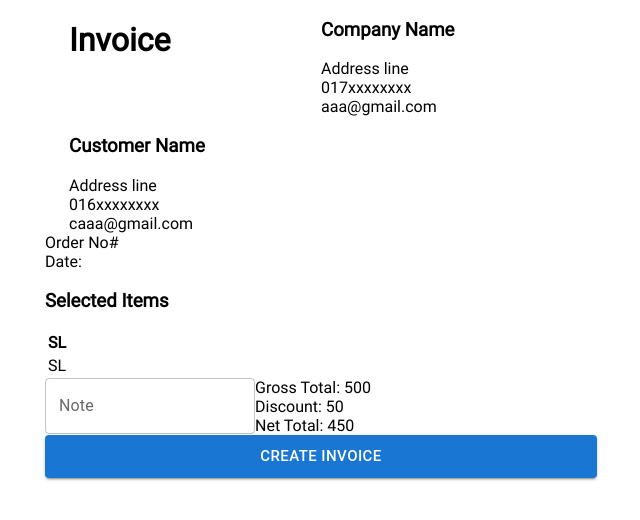
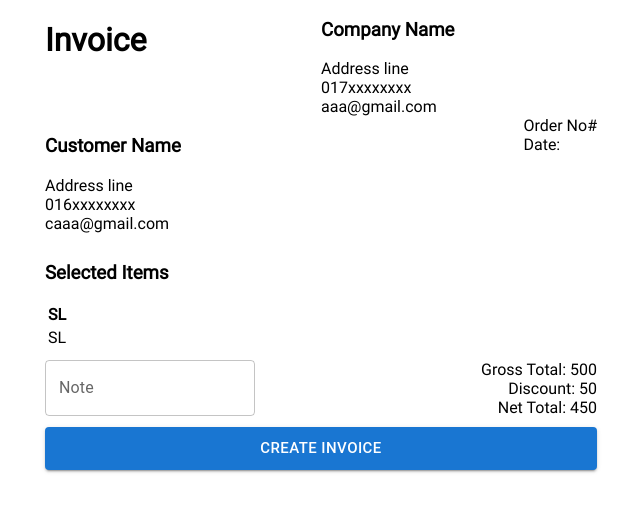
Before and after one commit to ehsanmunna/soft-invoice, a React (Create React App) app: page /invoice-create in a window 1280 px wide. Shown: the top 520 px of the page, without its empty margins (319-959 px from the left). Built offline with nearby package versions, Linux system fonts and the light colour scheme.

Commit message:
invoice layout balace done

```diff
--- a/src/components/Invoice/CustomerInfo.tsx
+++ b/src/components/Invoice/CustomerInfo.tsx
@@ -1,18 +1,15 @@
 import { Box } from "@mui/material"
 import { ICustomerAddress } from "../../interface/invoice/IAddress"
-import PageContainer from "../Layout/PageContainer"
 import AppSubTitle from "../Typography/SubTitle"
 
 const CustomerInfo = (props: ICustomerAddress) => {
     return (
-        <PageContainer>
             <Box style={{ width: '100%' }}>
                 <AppSubTitle name={props.customerName} />
                 <div>{props.addressLine1}</div>
                 <div>{props.phone}</div>
                 <div>{props.email}</div>
             </Box>
-        </PageContainer>
     )
 }
 
--- a/src/components/Invoice/InvoiceHead.tsx
+++ b/src/components/Invoice/InvoiceHead.tsx
@@ -10,19 +10,17 @@ const invStyle = {
 
 const InvoiceHead = (props: ICompanyAddress) => {
     return (
-        <PageContainer>
-            <Box sx={invStyle.display}>
-            <Box style={{width: '100%'}}>
-                <AppTitle direction="left" name="Invoice"/>
+        <Box sx={invStyle.display}>
+            <Box style={{ width: '100%' }}>
+                <AppTitle direction="left" name="Invoice" />
             </Box>
-            <Box style={{width: '100%'}}>
-                <AppSubTitle name={props.companyName}/>
+            <Box style={{ width: '100%' }}>
+                <AppSubTitle name={props.companyName} />
                 <div>{props.addressLine1}</div>
                 <div>{props.phone}</div>
                 <div>{props.email}</div>
             </Box>
         </Box>
-        </PageContainer>
     )
 }
 
--- a/src/components/Invoice/InvoiceTotalContainer.tsx
+++ b/src/components/Invoice/InvoiceTotalContainer.tsx
@@ -3,7 +3,7 @@ import { IInvoiceTotalSummery } from "../../interface/invoice/IInvoice"
 
 const InvoiceTotalSummery = (props: IInvoiceTotalSummery) => {
     return (
-        <Box style={{ width: '100%' }}>
+        <Box style={{ width: '100%', textAlign: 'right' }}>
             <div>Gross Total: {props.grossTotal}</div>
             <div>Discount: {props.discount}</div>
             <div>Net Total: {props.netTotal}</div>
--- a/src/components/Layout/TableContainer.tsx
+++ b/src/components/Layout/TableContainer.tsx
@@ -1,9 +1,9 @@
-import { Box } from "@mui/material";
+import { Box, GlobalStyles } from "@mui/material";
 import { ITableContainer } from "../../interface/Common";
 import AppSubTitle from "../Typography/SubTitle";
 const AppTableContainer = (props: ITableContainer) => {
   return (
-    <Box>
+    <Box style={{paddingBottom: 10}}>
       <AppSubTitle name={props.subtitle}/>
       {props.children}
     </Box>
--- a/src/pages/Invoice/Invoice-Create.tsx
+++ b/src/pages/Invoice/Invoice-Create.tsx
@@ -12,6 +12,10 @@ import FormContainer from "../../components/Layout/FormContainer";
 import PageContainer from "../../components/Layout/PageContainer";
 import AppTableContainer from "../../components/Layout/TableContainer";
 
+const _paddingBottom = {
+  paddingBottom: 10
+};
+
 function InvoiceCreatePage() {
 
   return (
@@ -24,7 +28,7 @@ function InvoiceCreatePage() {
             phone="017xxxxxxxx"
             email="aaa@gmail.com"
           />
-          <Box>
+          <Box style={{display: 'flex', justifyContent: 'space-between', ..._paddingBottom}}>
             <Box>
               <CustomerInfo
                 customerName="Customer Name"
@@ -41,7 +45,7 @@ function InvoiceCreatePage() {
           <AppTableContainer subtitle="Selected Items">
             <AppTable/>
           </AppTableContainer>
-          <Box style={{display: 'flex'}}>
+          <Box style={{display: 'flex', justifyContent: 'space-between', ..._paddingBottom}}>
             <Box>
               <AppTextArea label="Note"/>
             </Box>
--- a/src/pages/Invoice/Invoice-Item.tsx
+++ b/src/pages/Invoice/Invoice-Item.tsx
@@ -9,9 +9,6 @@ import FormContainer from "../../components/Layout/FormContainer";
 import PageContainer from "../../components/Layout/PageContainer";
 
 function InvoiceItemPage() {
-
-  // const today = new Date().toDateString();
-
   return (
     <>
       <PageContainer>
```
